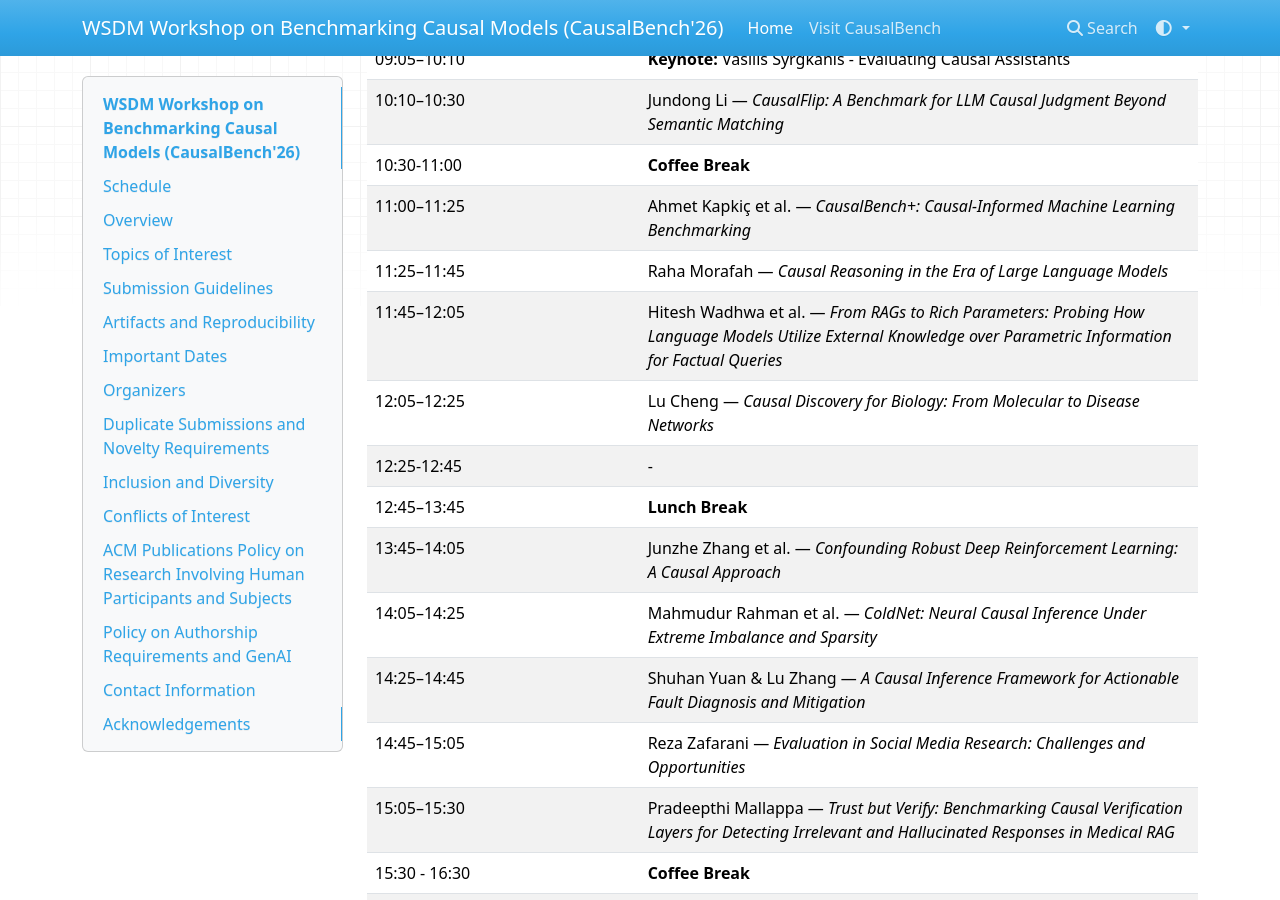
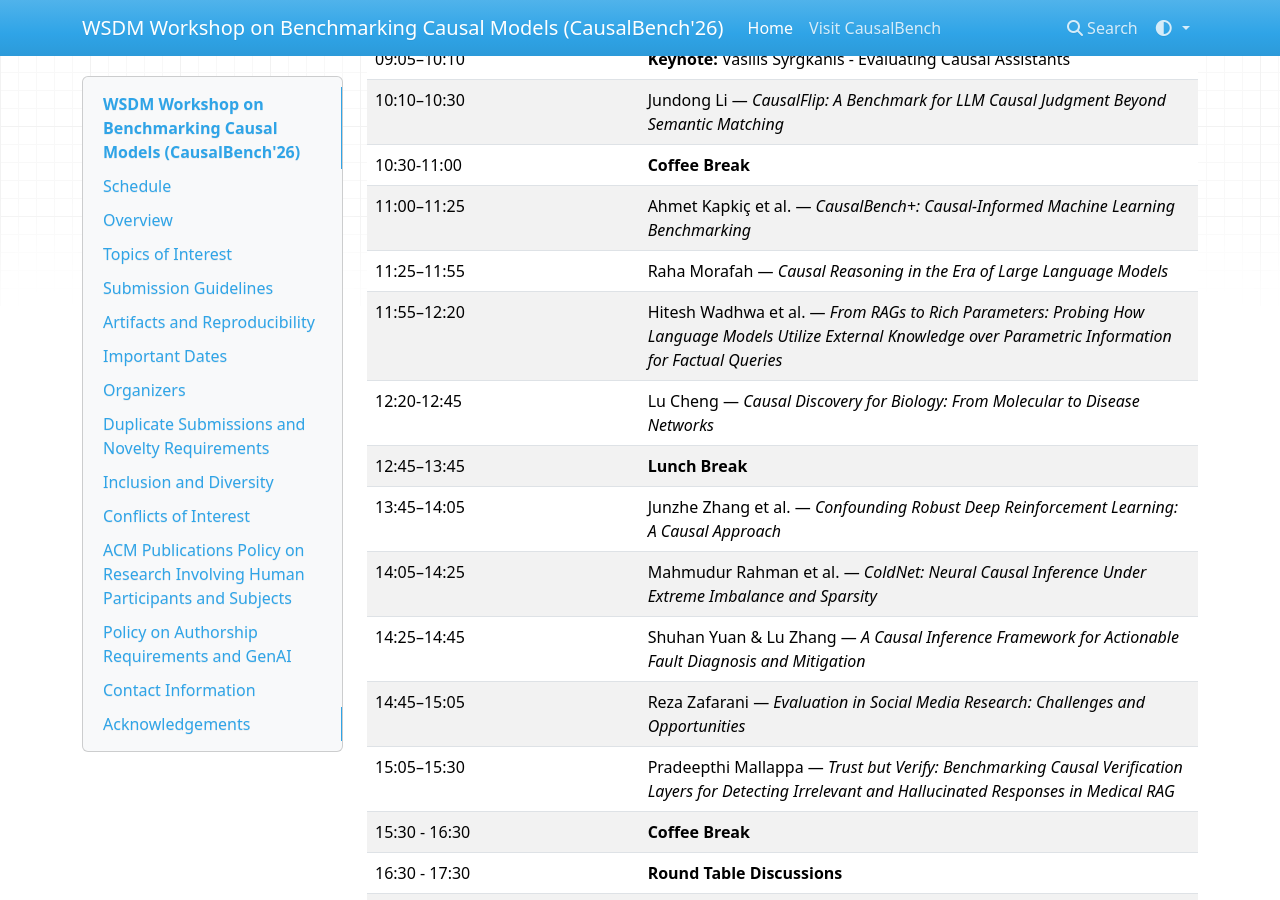
Before and after one commit to CausalBenchOrg/CausalBench-WSDM26, an MkDocs documentation site: the page built from docs/index.md, in a window 1280 px wide and 900 px high, scrolled down 628 px. Built offline with MkDocs 1.6.1, drawn with Linux system fonts in a browser that asks for light colours; nearby versions of some CDN libraries.

Commit message:
Update index.md

```diff
--- a/docs/index.md
+++ b/docs/index.md
@@ -17,10 +17,9 @@
 | 10:10–10:30   | Jundong Li — *CausalFlip: A Benchmark for LLM Causal Judgment Beyond Semantic Matching* |
 | 10:30-11:00   | **Coffee Break** |
 | 11:00–11:25   | Ahmet Kapkiç et al. — *CausalBench+: Causal-Informed Machine Learning Benchmarking* |
-| 11:25–11:45   | Raha Morafah — *Causal Reasoning in the Era of Large Language Models* |
-| 11:45–12:05   | Hitesh Wadhwa et al. — *From RAGs to Rich Parameters: Probing How Language Models Utilize External Knowledge over Parametric Information for Factual Queries* |
-| 12:05–12:25   | Lu Cheng — *Causal Discovery for Biology: From Molecular to Disease Networks* |
-| 12:25-12:45   | - |
+| 11:25–11:55   | Raha Morafah — *Causal Reasoning in the Era of Large Language Models* |
+| 11:55–12:20   | Hitesh Wadhwa et al. — *From RAGs to Rich Parameters: Probing How Language Models Utilize External Knowledge over Parametric Information for Factual Queries* |
+| 12:20-12:45   | Lu Cheng — *Causal Discovery for Biology: From Molecular to Disease Networks* |
 | 12:45–13:45   | **Lunch Break** |
 | 13:45–14:05   | Junzhe Zhang et al. — *Confounding Robust Deep Reinforcement Learning: A Causal Approach* |
 | 14:05–14:25   | Mahmudur Rahman et al. — *ColdNet: Neural Causal Inference Under Extreme Imbalance and Sparsity* |
```
